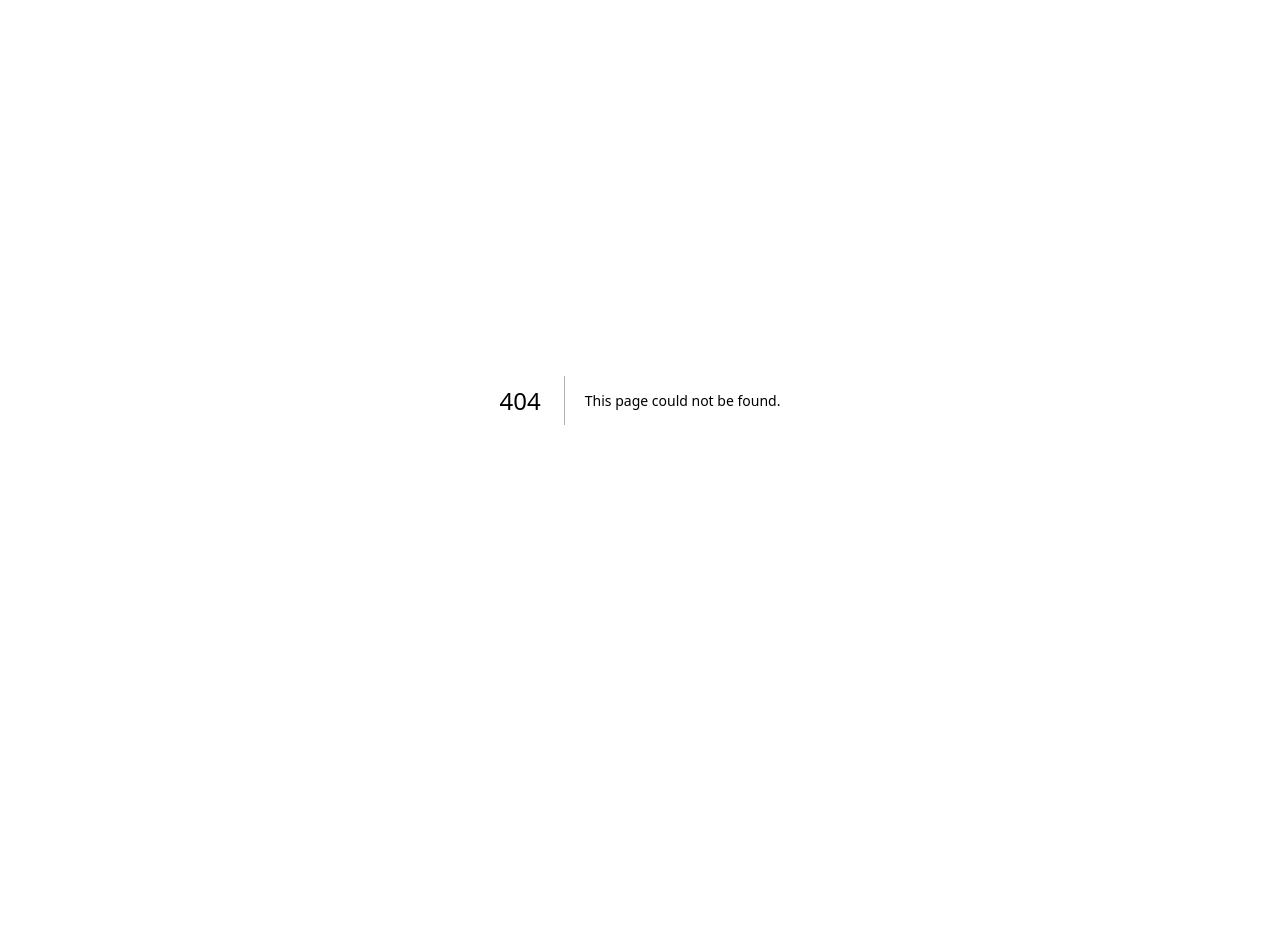
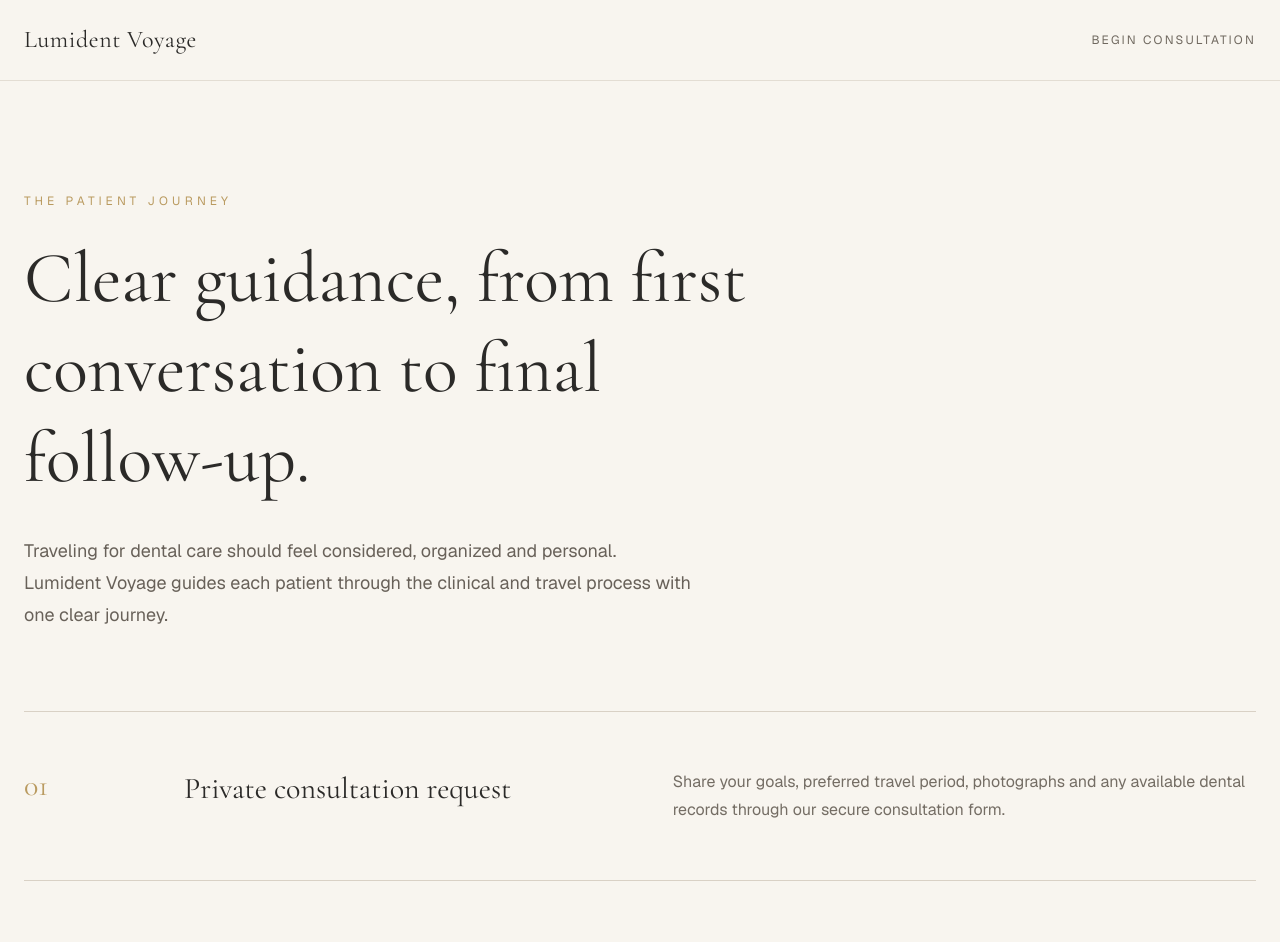
Before and after one commit to LumidentVoyage/lumident-voyage, a Next.js app: page /Journey in a window 1280 px wide. Before the commit this address had no page. Shown: the top 942 px of the page. Before the commit the page ends 800 px from the top, so only its background shows below. Built offline with nearby package versions, Linux system fonts and the light colour scheme.

Commit message:
Add Patient Journey page with detailed steps
This file introduces the Patient Journey page, detailing each step of the dental care process for patients. It includes a structured layout with navigation links and descriptions for each journey step.

```diff
--- /dev/null
+++ b/src/app/Journey/page.tsx
@@ -0,0 +1,162 @@
+import Link from "next/link";
+
+const journeySteps = [
+  {
+    number: "01",
+    title: "Private consultation request",
+    description:
+      "Share your goals, preferred travel period, photographs and any available dental records through our secure consultation form.",
+  },
+  {
+    number: "02",
+    title: "Clinical review",
+    description:
+      "Your information is reviewed to better understand your concerns, treatment interests and whether further records may be required.",
+  },
+  {
+    number: "03",
+    title: "Online consultation",
+    description:
+      "Meet privately with our team to discuss your expectations, possible treatment pathways and the questions most important to you.",
+  },
+  {
+    number: "04",
+    title: "Personalized proposal",
+    description:
+      "Receive a tailored preliminary proposal outlining the anticipated treatment, estimated timeline and expected stay in Dubai.",
+  },
+  {
+    number: "05",
+    title: "Travel coordination",
+    description:
+      "Once you decide to proceed, we assist with the planning of your accommodation, appointments and arrival experience.",
+  },
+  {
+    number: "06",
+    title: "Arrival in Dubai",
+    description:
+      "Arrive with a clear schedule and a dedicated point of contact to guide you throughout your treatment journey.",
+  },
+  {
+    number: "07",
+    title: "Clinical examination",
+    description:
+      "Your dentist performs an in-person examination and any necessary diagnostic records before confirming the final treatment plan.",
+  },
+  {
+    number: "08",
+    title: "Treatment and care",
+    description:
+      "Your treatment is completed according to the confirmed plan, with careful attention to comfort, communication and clinical detail.",
+  },
+  {
+    number: "09",
+    title: "Final review",
+    description:
+      "Before you travel home, your result is reviewed and you receive the relevant care instructions and supporting documentation.",
+  },
+  {
+    number: "10",
+    title: "Continued support",
+    description:
+      "Our relationship continues after your return home through remote follow-up and ongoing communication when needed.",
+  },
+];
+
+export default function PatientJourneyPage() {
+  return (
+    <main className="min-h-screen bg-[#f8f5ef] text-[#2b2a28]">
+      <header className="border-b border-[#e3ddd3]">
+        <div className="mx-auto flex max-w-7xl items-center justify-between px-6 py-6">
+          <Link href="/" className="font-serif text-2xl tracking-wide">
+            Lumident Voyage
+          </Link>
+
+          <Link
+            href="/contact"
+            className="text-xs uppercase tracking-[0.18em] text-[#6f685f] transition hover:text-[#b99a5f]"
+          >
+            Begin Consultation
+          </Link>
+        </div>
+      </header>
+
+      <section className="mx-auto max-w-7xl px-6 pb-20 pt-20 md:pb-28 md:pt-28">
+        <div className="max-w-3xl">
+          <p className="text-xs uppercase tracking-[0.35em] text-[#b99a5f]">
+            The Patient Journey
+          </p>
+
+          <h1 className="mt-6 font-serif text-5xl leading-tight md:text-7xl">
+            Clear guidance, from first conversation to final follow-up.
+          </h1>
+
+          <p className="mt-8 max-w-2xl text-lg leading-8 text-[#686159]">
+            Traveling for dental care should feel considered, organized and
+            personal. Lumident Voyage guides each patient through the clinical
+            and travel process with one clear journey.
+          </p>
+        </div>
+
+        <div className="mt-20 border-t border-[#d9d1c5]">
+          {journeySteps.map((step) => (
+            <article
+              key={step.number}
+              className="grid gap-5 border-b border-[#d9d1c5] py-10 md:grid-cols-[120px_1fr_1.3fr] md:items-start md:gap-10 md:py-14"
+            >
+              <span className="font-serif text-3xl text-[#b99a5f]">
+                {step.number}
+              </span>
+
+              <h2 className="font-serif text-2xl leading-snug md:text-3xl">
+                {step.title}
+              </h2>
+
+              <p className="max-w-xl text-sm leading-7 text-[#746d64] md:text-base">
+                {step.description}
+              </p>
+            </article>
+          ))}
+        </div>
+      </section>
+
+      <section className="border-t border-[#ded7cc] bg-[#fbf9f5]">
+        <div className="mx-auto grid max-w-7xl gap-10 px-6 py-20 md:grid-cols-[1fr_auto] md:items-center md:py-24">
+          <div>
+            <p className="text-xs uppercase tracking-[0.3em] text-[#b99a5f]">
+              Your First Step
+            </p>
+
+            <h2 className="mt-5 max-w-3xl font-serif text-4xl leading-tight md:text-5xl">
+              Tell us where you are now and where you would like your smile to
+              take you.
+            </h2>
+
+            <p className="mt-6 max-w-2xl leading-8 text-[#686159]">
+              Submit a private consultation request and our team will contact
+              you through your preferred method.
+            </p>
+          </div>
+
+          <Link
+            href="/contact"
+            className="inline-flex items-center justify-center bg-[#2b2a28] px-8 py-5 text-xs uppercase tracking-[0.22em] text-white transition duration-300 hover:bg-[#b99a5f] hover:text-[#2b2a28]"
+          >
+            Begin Your Consultation
+          </Link>
+        </div>
+      </section>
+
+      <footer className="border-t border-[#e3ddd3]">
+        <div className="mx-auto flex max-w-7xl flex-col gap-4 px-6 py-8 text-xs text-[#746d64] sm:flex-row sm:items-center sm:justify-between">
+          <p>© Lumident Voyage</p>
+
+          <p>
+            Final treatment recommendations require an in-person clinical
+            examination.
+          </p>
+        </div>
+      </footer>
+    </main>
+  );
+}
```
